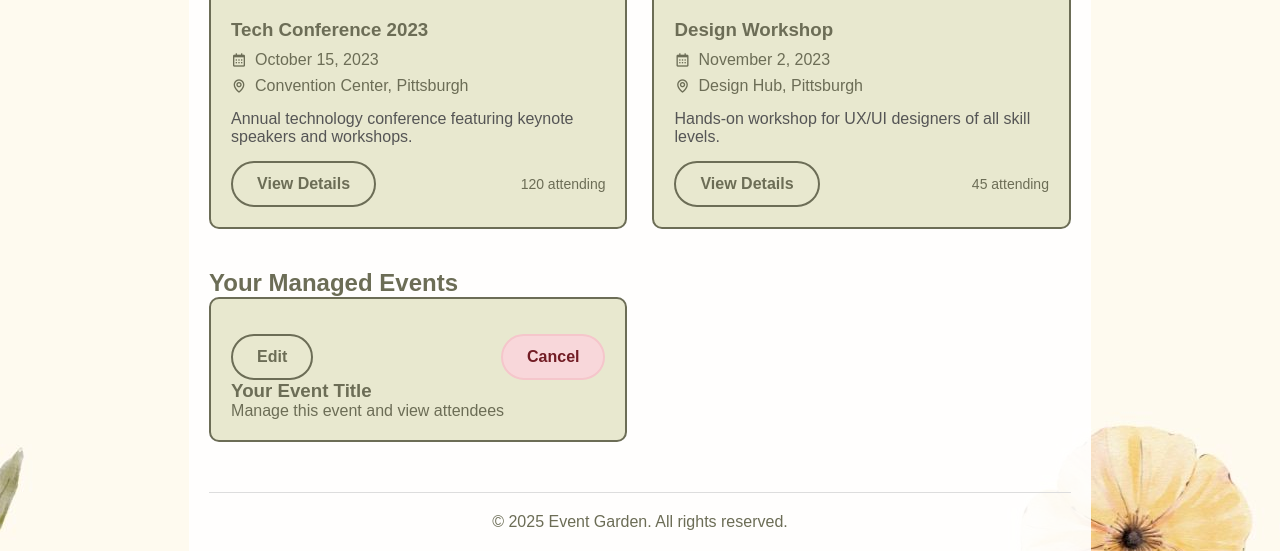
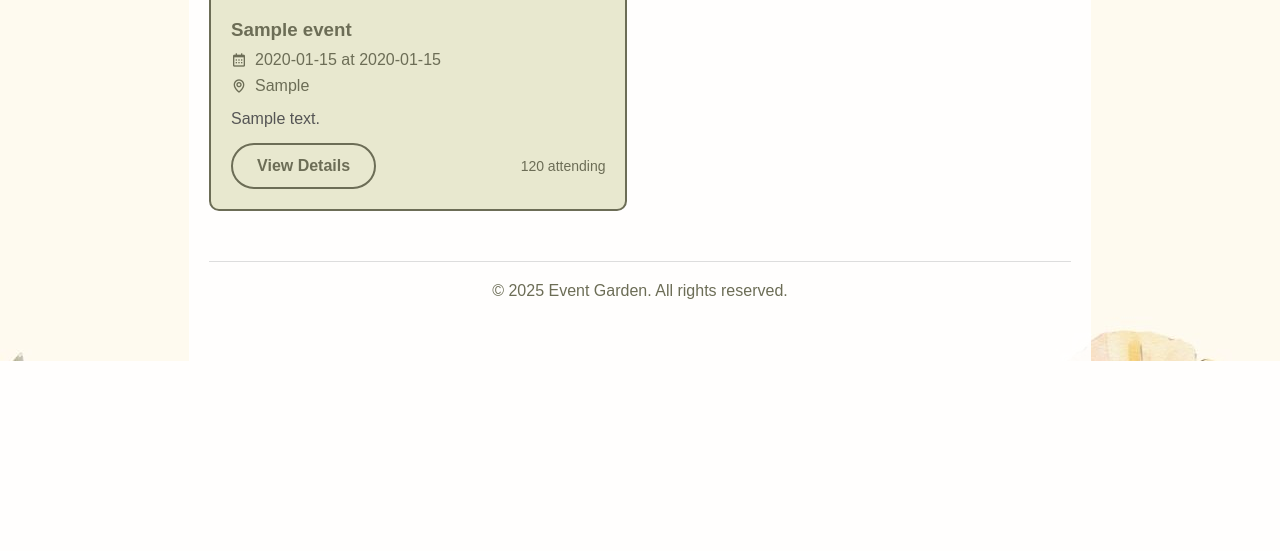
Before and after one commit to AllysonMorgan/INFSCI-0201-Final-Project, a Flask app: template templates/landing.html in a window 1280 px wide. Shown: the part 439-990 px from the top of the page. After the commit the page ends 800 px from the top, so only its background shows below. Run offline with Flask 3, Linux system fonts and the light colour scheme; the template is opened without the code that fills it: values that come from a table or form of the project are taken from there, others are empty; a user stored in the database is signed in; tables that the repository leaves empty hold one stand-in row (values such as "Sample post"); some web fonts are replaced.

Commit message:
Add files via upload

```diff
--- a/main.py
+++ b/main.py
@@ -45,8 +45,9 @@ def home():
 
     if session.get('is_manager'):
         return redirect(url_for('manager_dashboard'))
+    events=Event.query.all()
 
-    return render_template('landing.html')
+    return render_template('landing.html',events=events)
 
 @app.route('/manager_dashboard')
 def manager_dashboard():
@@ -67,15 +68,21 @@ def userlogin():
 
         user = User.query.filter_by(username=username).first()
 
-        if user and user.check_password(password):
-            session['username'] = username
-            session['is_manager'] = (user.role == 'manager')
+        if user:
+            if user.role == 'manager':
+                flash('Managers cannot log in here. Please use the manager login.', 'warning')
+                return redirect(url_for('userlogin'))
 
-            if remember:
-                session.permanent = True
+            if user.check_password(password):
+                session['username'] = username
+                session['is_manager'] = False
 
-            flash('Login successful!', 'success')
-            return redirect(url_for('home'))
+                if remember:
+                    session.permanent = True
+
+                flash('Login successful!', 'success')
+                return redirect(url_for('home'))
+
         flash('Invalid username or password', 'danger')
     return render_template('userlogin.html')
 
@@ -199,7 +206,6 @@ def delete_event(event_id):
 # Initialize database and create test users
 def initialize_database():
     with app.app_context():
-        db.drop_all()
         db.create_all()
 
         # Create test users if none exist
--- a/templates/landing.html
+++ b/templates/landing.html
@@ -50,55 +50,27 @@
             <section class="events-section">
                 <h2>Upcoming Events</h2>
                 <div class="events-grid">
-                    <!-- Sample Event 1 -->
+                    {% for event in events %}
         <div class="event-card">
             <div class="event-image" style="background-image: url('/static/event1.jpg');"></div>
             <div class="event-details">
-                            <h3>Tech Conference 2023</h3>
-                            <p><i class='bx bx-calendar'></i> October 15, 2023</p>
-                            <p><i class='bx bx-map'></i> Convention Center, Pittsburgh</p>
-                            <p class="event-description">Annual technology conference featuring keynote speakers and workshops.</p>
+                <h3>{{ event.title }}</h3>
+                <p><i class='bx bx-calendar'></i> {{ event.date }} at {{ event.time }}</p>
+                <p><i class='bx bx-map'></i> {{ event.location }}</p>
+                <p class="event-description">{{ event.description }}</p>
                 <div class="event-actions">
                     <a href="#" class="button">View Details</a>
                     <span class="attendees">120 attending</span>
                 </div>
             </div>
         </div>
+        {% endfor %}
+                    </div>
 
-                    <!-- Sample Event 2 -->
-                    <div class="event-card">
-                        <div class="event-image" style="background-image: url('/static/event2.jpg');"></div>
-                        <div class="event-details">
-                            <h3>Design Workshop</h3>
-                            <p><i class='bx bx-calendar'></i> November 2, 2023</p>
-                            <p><i class='bx bx-map'></i> Design Hub, Pittsburgh</p>
-                            <p class="event-description">Hands-on workshop for UX/UI designers of all skill levels.</p>
-                            <div class="event-actions">
-                                <a href="#" class="button">View Details</a>
-                                <span class="attendees">45 attending</span>
-                            </div>
-                        </div>
-                    </div>
-                </div>
+
             </section>
 
-            <!-- Manager Section (Only visible to managers) -->
-            {% if session.is_manager %}
-            <section class="manager-section">
-                <h2>Your Managed Events</h2>
-                <div class="events-grid">
-                    <!-- Sample Managed Event -->
-                    <div class="event-card manager-card">
-                        <div class="event-actions">
-                            <a href="#" class="button">Edit</a>
-                            <a href="#" class="button danger">Cancel</a>
-                        </div>
-                        <h3>Your Event Title</h3>
-                        <p>Manage this event and view attendees</p>
-                    </div>
-                </div>
-            </section>
-            {% endif %}
+
         </main>
 
         <!-- Footer -->
--- a/templates/register.html
+++ b/templates/register.html
@@ -51,7 +51,7 @@
             <div class="managercheck">
 
                     <div class="managercheck">
-                        <label><input type="checkbox">Make this a manager account? </label>
+                        <label><input name="is_manager" type="checkbox">Make this a manager account? </label>
                     </div>
                     <button type="submit" class="bigbutton" >Register</button>
                     <div class="register_link">
```
Also changed, not shown: unit_test.py (+40 -11 lines), instance/events.db. Lines whose indentation alone changed are shown as unchanged.
